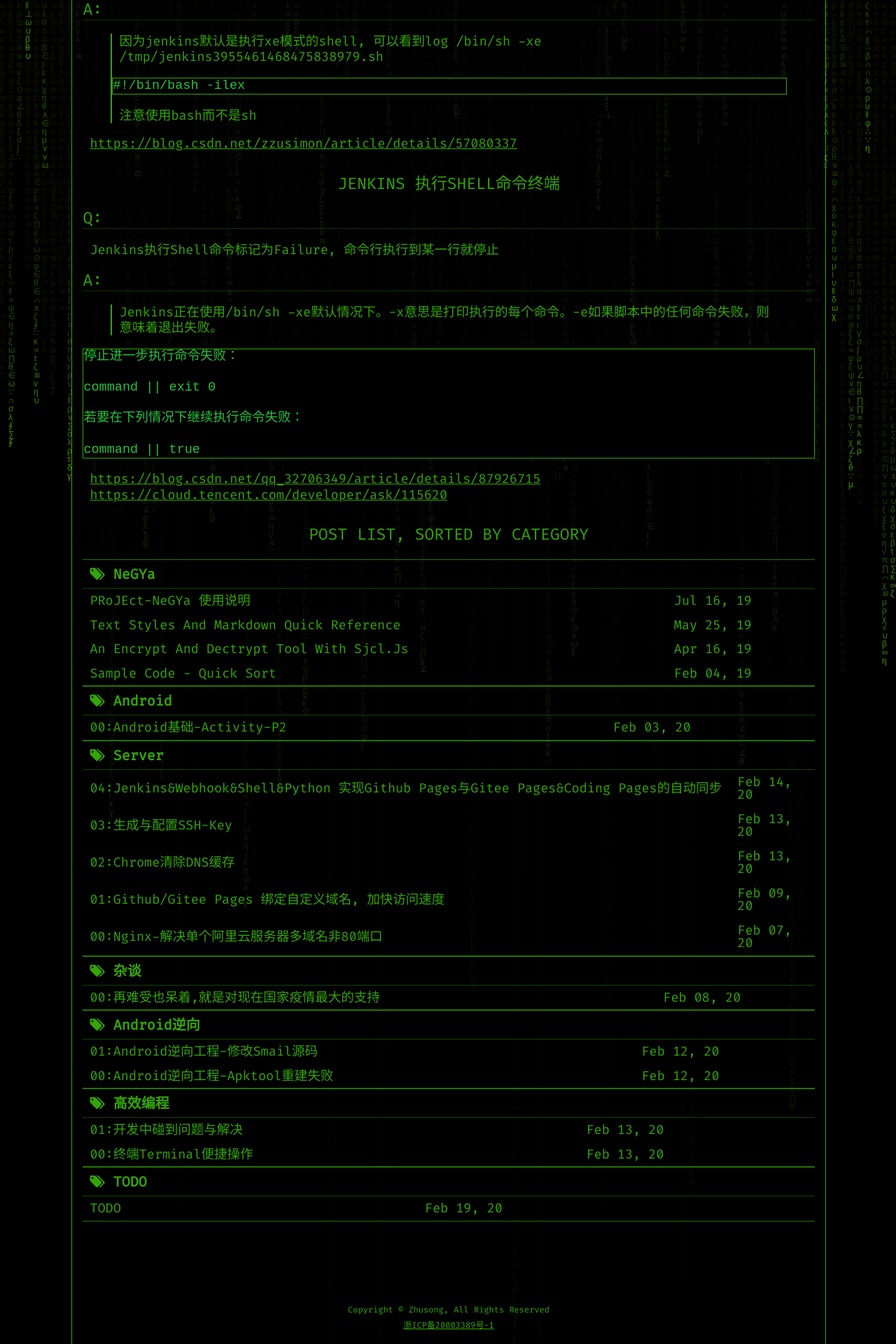
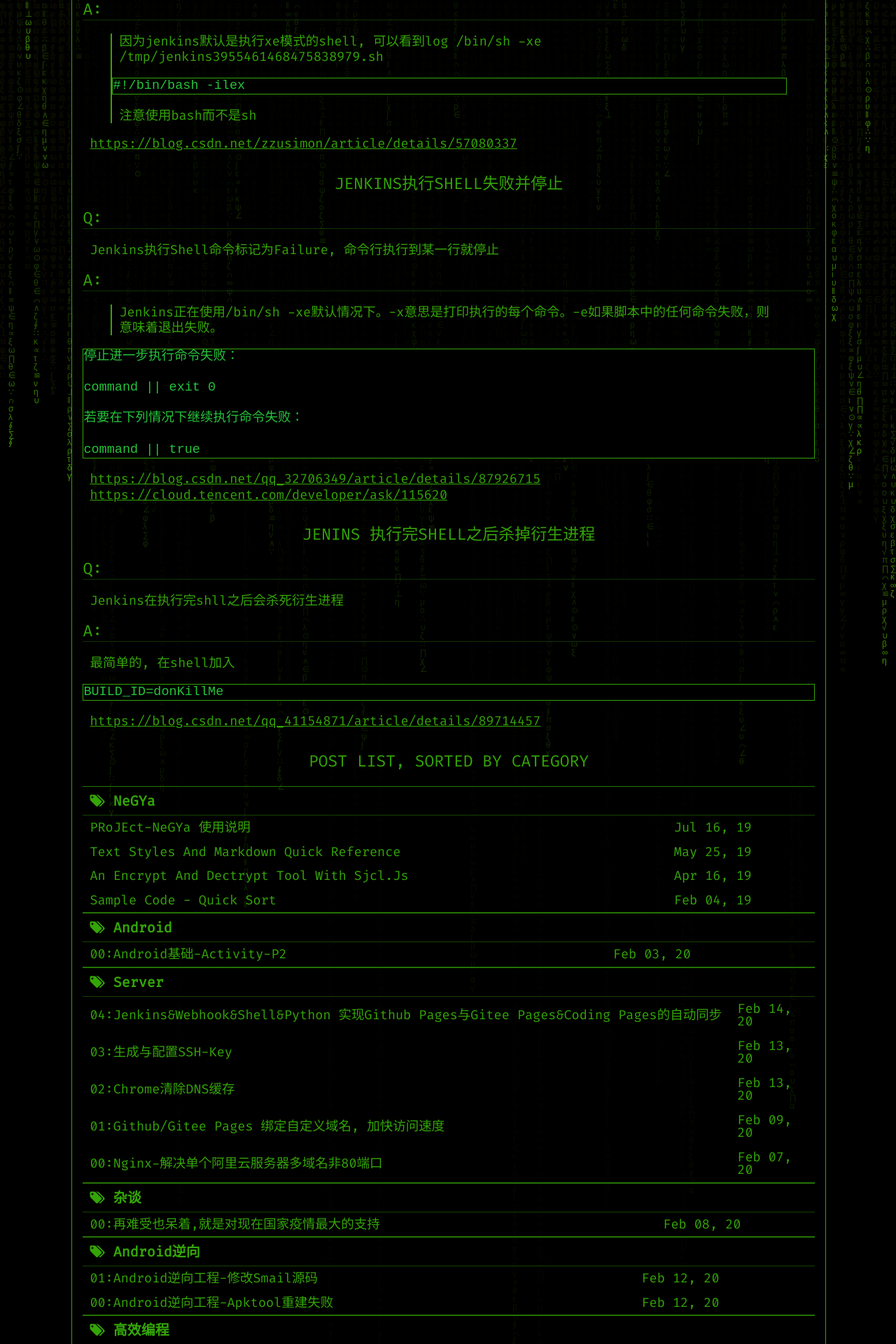
Before and after one commit to zhusonger/www.lasong.com.cn, a Jekyll site: the page built from _posts/Mac/2020-02-20-question.md, in a window 1280 px wide. Shown: the part 428-2348 px from the top of the page at 70% size. Built offline with Jekyll 4.4.1, drawn with Linux system fonts in a browser that asks for light colours.

Commit message:
update question

````diff
--- a/_posts/Mac/2020-02-20-question.md
+++ b/_posts/Mac/2020-02-20-question.md
@@ -32,7 +32,7 @@ abstract: ""
 <https://blog.csdn.net/zzusimon/article/details/57080337>
 
 
-# Jenkins 执行Shell命令终端
+# Jenkins执行Shell失败并停止
 
 ## Q:
 Jenkins执行Shell命令标记为Failure, 命令行执行到某一行就停止
@@ -51,3 +51,17 @@ command || true
  ```
 <https://blog.csdn.net/qq_32706349/article/details/87926715>
 <https://cloud.tencent.com/developer/ask/115620>
+
+# Jenins 执行完Shell之后杀掉衍生进程
+
+## Q:
+Jenkins在执行完shll之后会杀死衍生进程
+
+## A:
+最简单的, 在shell加入
+
+```
+BUILD_ID=donKillMe
+```
+
+<https://blog.csdn.net/qq_41154871/article/details/89714457>
````
Also changed, not shown: 1 other file.
